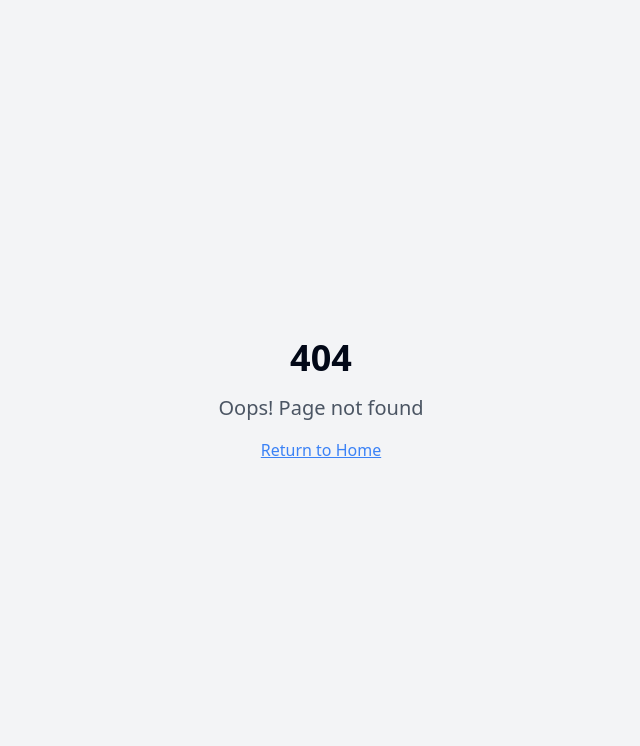
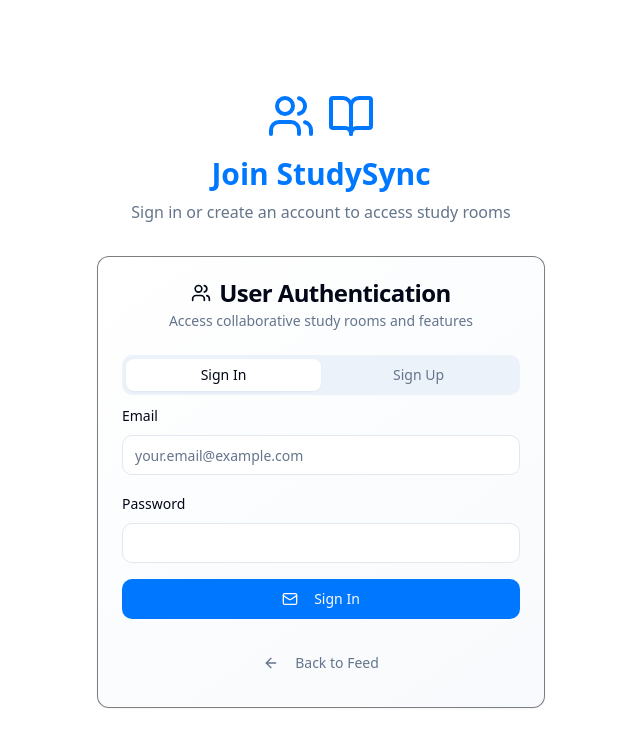
Before and after one commit to praveenparshiva/group-study-sync, a React (Vite) app: page /login in a window 1280 px wide. Before the commit this address had no page. Shown: the top 746 px of the page, without its empty margins (319-959 px from the left). Built offline with nearby package versions, Linux system fonts and the light colour scheme.

Commit message:
feat: Implement separate user authentication

```diff
--- a/src/App.tsx
+++ b/src/App.tsx
@@ -7,6 +7,7 @@ import { AuthProvider } from "@/hooks/useAuth";
 import { ThemeProvider } from "@/hooks/useTheme";
 import Landing from "./pages/Landing";
 import Auth from "./pages/Auth";
+import UserAuth from "./pages/UserAuth";
 import Dashboard from "./pages/Dashboard";
 import StudyRooms from "./pages/StudyRooms";
 import StudyRoom from "./pages/StudyRoom";
@@ -25,6 +26,7 @@ const App = () => (
             <Routes>
               <Route path="/" element={<Landing />} />
               <Route path="/auth" element={<Auth />} />
+              <Route path="/login" element={<UserAuth />} />
               <Route path="/dashboard" element={<Dashboard />} />
               <Route path="/study-rooms" element={<StudyRooms />} />
               <Route path="/study-rooms/:roomId" element={<StudyRoom />} />
--- a/src/pages/StudyRoom.tsx
+++ b/src/pages/StudyRoom.tsx
@@ -59,7 +59,7 @@ export default function StudyRoom() {
   useEffect(() => {
     if (!user) {
       toast.error("Please sign in to join a study room");
-      navigate("/auth");
+      navigate(`/login?redirect=/study-rooms/${roomId}`);
       return;
     }
 
--- a/src/pages/StudyRooms.tsx
+++ b/src/pages/StudyRooms.tsx
@@ -168,7 +168,7 @@ export default function StudyRooms() {
                 <p className="text-sm text-yellow-800 dark:text-yellow-200">
                   <strong>Note:</strong> You can browse study rooms, but you'll need to{" "}
                   <button
-                    onClick={() => navigate("/auth")}
+                    onClick={() => navigate("/login?redirect=/study-rooms")}
                     className="underline hover:no-underline text-yellow-900 dark:text-yellow-100 font-medium"
                   >
                     sign in
@@ -187,7 +187,7 @@ export default function StudyRooms() {
                 onClick={() => {
                   if (!user) {
                     toast.error("Please sign in to create a room");
-                    navigate("/auth");
+                    navigate("/login?redirect=/study-rooms");
                   }
                 }}
               >
@@ -260,7 +260,7 @@ export default function StudyRooms() {
               </Button>
             )}
             {!searchTerm && !user && (
-              <Button onClick={() => navigate("/auth")} variant="outline">
+              <Button onClick={() => navigate("/login?redirect=/study-rooms")} variant="outline">
                 Sign in to Create Room
               </Button>
             )}
--- /dev/null
+++ b/src/pages/UserAuth.tsx
@@ -0,0 +1,179 @@
+import { useState, useEffect } from "react";
+import { useNavigate, useSearchParams } from "react-router-dom";
+import { Button } from "@/components/ui/button";
+import { Input } from "@/components/ui/input";
+import { Label } from "@/components/ui/label";
+import { Card, CardContent, CardDescription, CardHeader, CardTitle } from "@/components/ui/card";
+import { Tabs, TabsContent, TabsList, TabsTrigger } from "@/components/ui/tabs";
+import { useAuth } from "@/hooks/useAuth";
+import { BookOpen, Users, Mail, ArrowLeft, UserPlus } from "lucide-react";
+
+const UserAuth = () => {
+  const [email, setEmail] = useState("");
+  const [password, setPassword] = useState("");
+  const [fullName, setFullName] = useState("");
+  const [loading, setLoading] = useState(false);
+  const { user, signIn, signUp } = useAuth();
+  const navigate = useNavigate();
+  const [searchParams] = useSearchParams();
+
+  useEffect(() => {
+    // If user is already logged in, redirect to the intended page or study rooms
+    if (user) {
+      const redirectTo = searchParams.get("redirect") || "/study-rooms";
+      navigate(redirectTo);
+    }
+  }, [user, navigate, searchParams]);
+
+  const handleSignIn = async (e: React.FormEvent) => {
+    e.preventDefault();
+    setLoading(true);
+    const { error } = await signIn(email, password);
+    if (!error) {
+      const redirectTo = searchParams.get("redirect") || "/study-rooms";
+      navigate(redirectTo);
+    }
+    setLoading(false);
+  };
+
+  const handleSignUp = async (e: React.FormEvent) => {
+    e.preventDefault();
+    setLoading(true);
+    const { error } = await signUp(email, password, fullName);
+    if (!error) {
+      // After successful signup, user will receive confirmation email
+      // The redirect will happen automatically when they click the confirmation link
+    }
+    setLoading(false);
+  };
+
+  return (
+    <div className="min-h-screen bg-background flex items-center justify-center p-4">
+      <div className="w-full max-w-md">
+        {/* Header */}
+        <div className="text-center mb-8">
+          <div className="flex items-center justify-center mb-4">
+            <Users className="h-12 w-12 text-primary mr-3" />
+            <BookOpen className="h-12 w-12 text-primary" />
+          </div>
+          <h1 className="text-3xl font-bold text-primary mb-2">Join StudySync</h1>
+          <p className="text-muted-foreground">
+            Sign in or create an account to access study rooms
+          </p>
+        </div>
+
+        <Card className="bg-gradient-card border-border/50">
+          <CardHeader>
+            <CardTitle className="text-center flex items-center justify-center">
+              <Users className="h-5 w-5 mr-2" />
+              User Authentication
+            </CardTitle>
+            <CardDescription className="text-center">
+              Access collaborative study rooms and features
+            </CardDescription>
+          </CardHeader>
+          <CardContent>
+            <Tabs defaultValue="signin" className="w-full">
+              <TabsList className="grid w-full grid-cols-2">
+                <TabsTrigger value="signin">Sign In</TabsTrigger>
+                <TabsTrigger value="signup">Sign Up</TabsTrigger>
+              </TabsList>
+
+              <TabsContent value="signin">
+                <form onSubmit={handleSignIn} className="space-y-4">
+                  <div className="space-y-2">
+                    <Label htmlFor="signin-email">Email</Label>
+                    <Input
+                      id="signin-email"
+                      type="email"
+                      placeholder="your.email@example.com"
+                      value={email}
+                      onChange={(e) => setEmail(e.target.value)}
+                      required
+                    />
+                  </div>
+                  <div className="space-y-2">
+                    <Label htmlFor="signin-password">Password</Label>
+                    <Input
+                      id="signin-password"
+                      type="password"
+                      value={password}
+                      onChange={(e) => setPassword(e.target.value)}
+                      required
+                    />
+                  </div>
+                  <Button
+                    type="submit"
+                    className="w-full"
+                    disabled={loading}
+                  >
+                    <Mail className="h-4 w-4 mr-2" />
+                    {loading ? "Signing In..." : "Sign In"}
+                  </Button>
+                </form>
+              </TabsContent>
+
+              <TabsContent value="signup">
+                <form onSubmit={handleSignUp} className="space-y-4">
+                  <div className="space-y-2">
+                    <Label htmlFor="signup-name">Full Name</Label>
+                    <Input
+                      id="signup-name"
+                      type="text"
+                      placeholder="Your full name"
+                      value={fullName}
+                      onChange={(e) => setFullName(e.target.value)}
+                    />
+                  </div>
+                  <div className="space-y-2">
+                    <Label htmlFor="signup-email">Email</Label>
+                    <Input
+                      id="signup-email"
+                      type="email"
+                      placeholder="your.email@example.com"
+                      value={email}
+                      onChange={(e) => setEmail(e.target.value)}
+                      required
+                    />
+                  </div>
+                  <div className="space-y-2">
+                    <Label htmlFor="signup-password">Password</Label>
+                    <Input
+                      id="signup-password"
+                      type="password"
+                      placeholder="Choose a strong password"
+                      value={password}
+                      onChange={(e) => setPassword(e.target.value)}
+                      required
+                    />
+                  </div>
+                  <Button
+                    type="submit"
+                    className="w-full"
+                    disabled={loading}
+                  >
+                    <UserPlus className="h-4 w-4 mr-2" />
+                    {loading ? "Creating Account..." : "Create Account"}
+                  </Button>
+                </form>
+              </TabsContent>
+            </Tabs>
+
+            <div className="mt-6 text-center">
+              <Button
+                variant="ghost"
+                onClick={() => navigate("/")}
+                className="text-sm text-muted-foreground hover:text-foreground"
+              >
+                <ArrowLeft className="h-4 w-4 mr-2" />
+                Back to Feed
+              </Button>
+            </div>
+          </CardContent>
+        </Card>
+      </div>
+    </div>
+  );
+};
+
+export default UserAuth;
```
